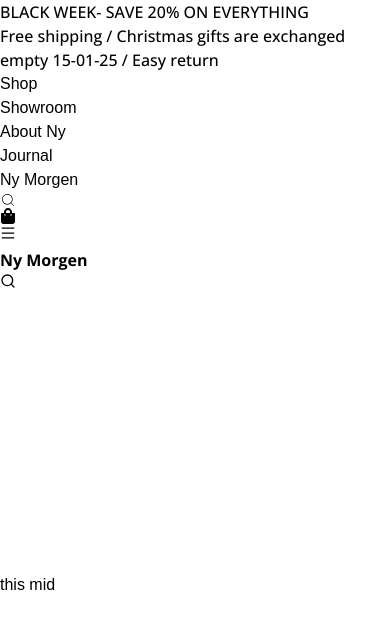
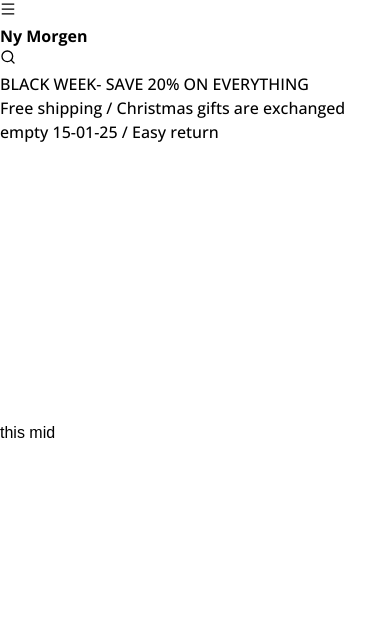
Before and after one commit to Mahbub2001/morgan_frontend, a Next.js app: page / in a window 390 px wide. Shown: the top 628 px of the page. Built offline with nearby package versions, Linux system fonts and the light colour scheme.

Commit message:
navbar_responsive

```diff
--- a/src/app/globals.css
+++ b/src/app/globals.css
@@ -34,20 +34,26 @@
 }
 
 
-/* @media (max-width: 1150px) {
+@media (max-width: 1050px) {
   .main-navbar {
     display: none;
   }
   .mobile-sidebar {
     display: block;
   }
+  .upper{
+    display: none
+  }
 }
 
-@media (min-width: 1151px) {
+@media (min-width: 1051px) {
   .main-navbar {
     display: block;
   }
   .mobile-sidebar {
     display: none;
   }
-} */
+  .upper{
+    display: flex
+  }
+}
--- a/src/components/Navbar/Navbar.js
+++ b/src/components/Navbar/Navbar.js
@@ -40,21 +40,21 @@
 
   return (
     <div>
-      <div className="bg-black text-white flex hidden flex-col justify-center items-center">
+      <div className="bg-black text-white upper flex flex-col justify-center items-center">
         <p className="py-2 tracking-widest text-sm">
           BLACK WEEK- SAVE 20% ON EVERYTHING
         </p>
       </div>
-      <div className="bg-gray-100 flex flex-col hidden justify-center items-center">
+      <div className="bg-gray-100 upper flex flex-col justify-center items-center">
         <p className="py-2 tracking-wider text-sm">
           Free shipping / Christmas gifts are exchanged empty 15-01-25 / Easy
           return
         </p>
       </div>
       <div className="border-b-[1px] py-8 " ref={navbarRef}>
-        <div className="hidden">
+        <div className="main-navbar">
           <div className="container mx-auto">
-            <div className="flex justify-between md:px-24 lg:px-32 items-center">
+            <div className="flex justify-between items-center">
               <ul className="flex gap-8 text-[0.9rem]">
                 <li
                   onClick={() => toggleDropdown("shop")}
@@ -121,7 +121,7 @@
               }}
               className="absolute left-0 right-0 mt-2 bg-white border-b-[1px] py-5"
             >
-              <div className="container mx-auto grid grid-cols-7 gap-5 justify-between md:px-24 lg:px-32 ">
+              <div className="container mx-auto grid grid-cols-7 gap-5 justify-between">
                 {categories.map((category) => (
                   <div key={category.name} className="flex-1">
                     <p className="text-gray-700 text-sm">{category.name}</p>
@@ -221,7 +221,7 @@
           )}
         </div>
       </div>
-      <div>
+      <div className="mobile-sidebar">
         <Sidebar />
       </div>
     </div>
--- a/src/components/SideBar/SideBar.js
+++ b/src/components/SideBar/SideBar.js
@@ -77,7 +77,17 @@
           <FiSearch />
         </button>
       </header>
-
+      <div className="bg-black text-white  flex flex-col justify-center items-center">
+        <p className="py-2 tracking-widest text-xs">
+          BLACK WEEK- SAVE 20% ON EVERYTHING
+        </p>
+      </div>
+      <div className="bg-gray-100 text-center flex flex-col justify-center items-center">
+        <p className="py-2 tracking-wider text-xs">
+          Free shipping / Christmas gifts are exchanged empty 15-01-25 / Easy
+          return
+        </p>
+      </div>
       <animated.div
         style={sidebarSpring}
         className={`fixed top-16 left-0 h-[calc(100%-4rem)] w-72 bg-white shadow-lg z-40`}
--- a/src/containers/common/DropDown_About/DropDownAbout.js
+++ b/src/containers/common/DropDown_About/DropDownAbout.js
@@ -17,7 +17,7 @@
       style={animation}
       className="absolute left-0 right-0 mt-2 bg-white border-b-[1px] py-5 origin-top"
     >
-      <div className="container mx-auto flex justify-between md:px-24 lg:px-32 ">
+      <div className="container mx-auto flex justify-between ">
         <div>
           <p className="text-gray-700 text-sm">{title}</p>
           <ul className="space-y-2 mt-2">
--- a/src/containers/common/DropDown_Journal/DropDownJournal.js
+++ b/src/containers/common/DropDown_Journal/DropDownJournal.js
@@ -17,7 +17,7 @@
         style={animation}
         className="absolute left-0 right-0 mt-2 bg-white border-b-[1px] py-5 origin-top"
       >
-        <div className="container mx-auto flex justify-between md:px-24 lg:px-32 ">
+        <div className="container mx-auto flex justify-between">
           <div>
             <p className="text-gray-700 text-sm">{title}</p>
             <ul className="space-y-2 mt-2">
```
